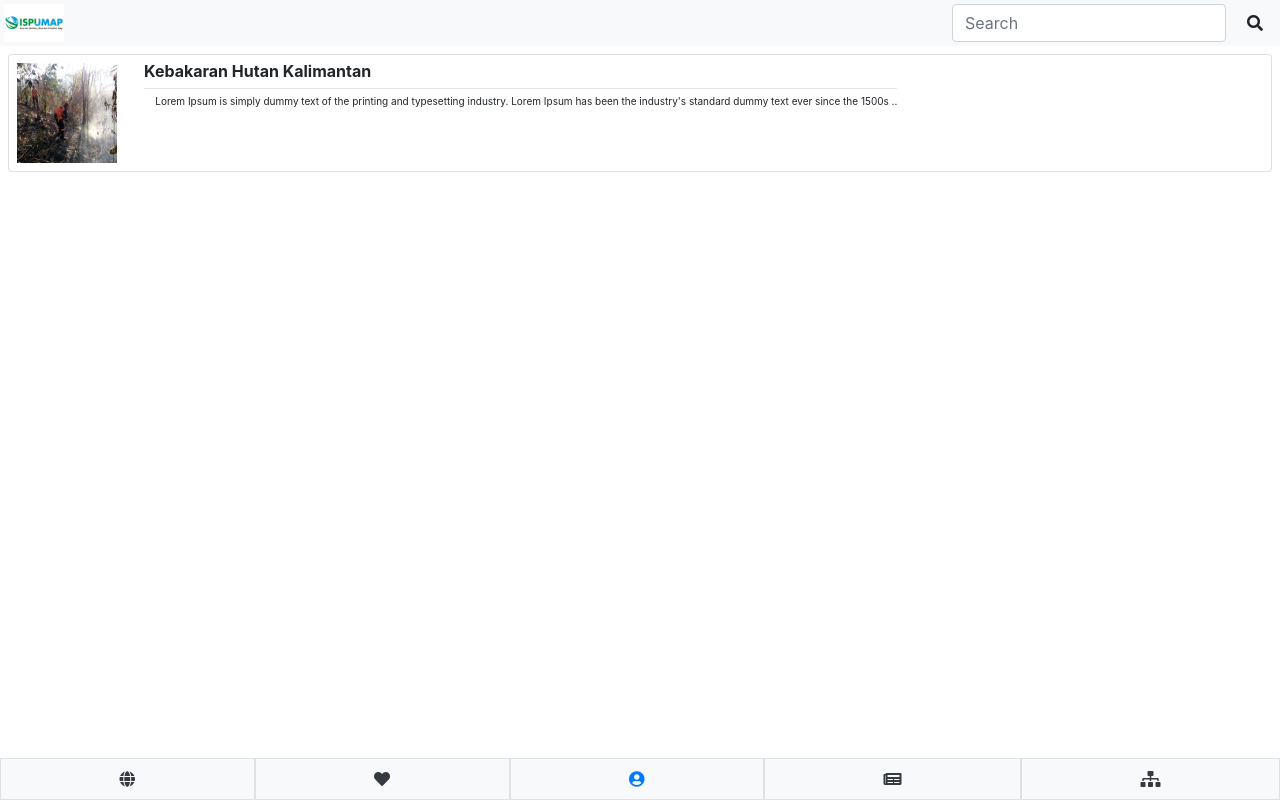
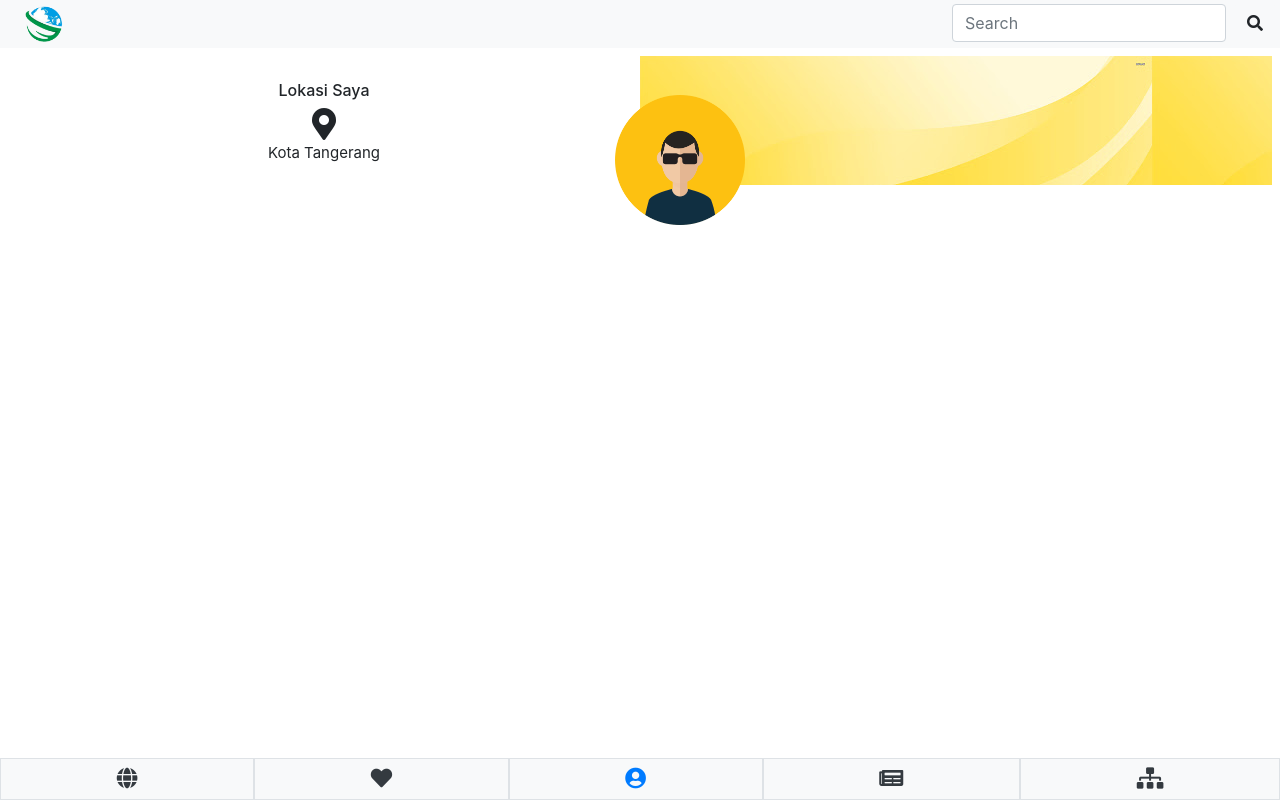
Before and after one commit to trusursidik12/ispumap, a PHP site: page /profile.php in a window 1280 px wide. Run offline with PHP 8.4, Linux system fonts and the light colour scheme; some libraries are stand-ins or nearby versions.

Commit message:
button navigator

```diff
--- a/profile.php
+++ b/profile.php
@@ -24,8 +24,8 @@ html, body, #mapid {
 	<nav class="navbar-light bg-light sticky-top">
 		<form class="">
 			<div class="d-flex">
-				<div class="mr-auto p-1">
-					<img width="60" src="icon/logo.jpeg">
+				<div class="mr-auto p-1" style="margin-left: 20px;">
+					<img width="40" src="icon/icon.png">
 				</div>
 				<div class="p-1">
 					<input class="form-control" type="search" placeholder="Search" aria-label="Search">
@@ -39,19 +39,23 @@ html, body, #mapid {
 
 	<div style="padding-bottom: 40px">
 
-		<div class="card m-2">
-			<div class="d-flex">
-				<div class="p-2 text-center">
-					<img src="image/kalimantan.jpg" width="100" height="100">
-				</div>
-				<div class="p-1">
-					<div class="col">
-						<b>Kebakaran Hutan Kalimantan</b><hr style="margin-top: 5px; margin-bottom: 5px">
-					</div>
-					<div class="col text-justify" style="font-size: 10px">
-						<p>&nbsp;&nbsp;&nbsp;&nbsp;Lorem Ipsum is simply dummy text of the printing and typesetting industry. Lorem Ipsum has been the industry's standard dummy text ever since the 1500s ..</p>
+		<div class="m-2">
+			<div class="d-flex" >
+				<div class="col-sm-6 text-center">
+					<div style="margin-top: 25px; margin-bottom: 20px;">
+						<h6>Lokasi Saya</h6>
+						<i class="fas fa-map-marker-alt fa-2x"></i>
+						<p style="font-size: 15px;">Kota Tangerang</p>
 					</div>
 				</div>
+				<div class="col-sm-6 bg-danger" style="background-image: url('image/yellow.jpg');">
+					<div>
+						<img style="margin-bottom: -180px; margin-left: -40px;" src="image/avatar.png" width="130">
+					</div>
+				</div>
+			</div>
+			<div class="d-flex">
+
 			</div>
 		</div>
 
@@ -60,19 +64,19 @@ html, body, #mapid {
 	<div class="footer fixed-bottom">
         <div class="d-flex text-center bg-light">
             <div onclick="location.href='index.php';" class="flex-fill p-2 border">
-                <i class="fas fa-globe text-dark"></i>
+                <i class="fas fa-globe fa-lg text-dark"></i>
             </div>
             <div onclick="location.href='detailkota.php';" class="flex-fill p-2 border">
-                <i class="fas fa-heart text-dark"></i>
+                <i class="fas fa-heart fa-lg text-dark"></i>
             </div>
             <div onclick="location.href='profile.php';" class="flex-fill p-2 border">
-                <i class="fas fa-user-circle text-primary"></i>
+                <i class="fas fa-user-circle fa-lg text-primary"></i>
             </div>
             <div onclick="location.href='news.php';" class="flex-fill p-2 border">
-                <i class="fas fa-newspaper text-dark"></i>
+                <i class="fas fa-newspaper fa-lg text-dark"></i>
             </div>
             <div onclick="location.href='decision.php';" class="flex-fill p-2 border">
-                <i class="fas fa-sitemap text-dark"></i>
+                <i class="fas fa-sitemap fa-lg text-dark"></i>
             </div>
         </div>
     </div>
```
Also changed, not shown: decision.php (+7 -7 lines), index.php (+5 -5 lines), login.php (+7 -7 lines), news.php (+7 -7 lines), icon/icon.png (added), image/avatar.png (added), image/yellow.jpg (added). Lines whose indentation alone changed are shown as unchanged.
